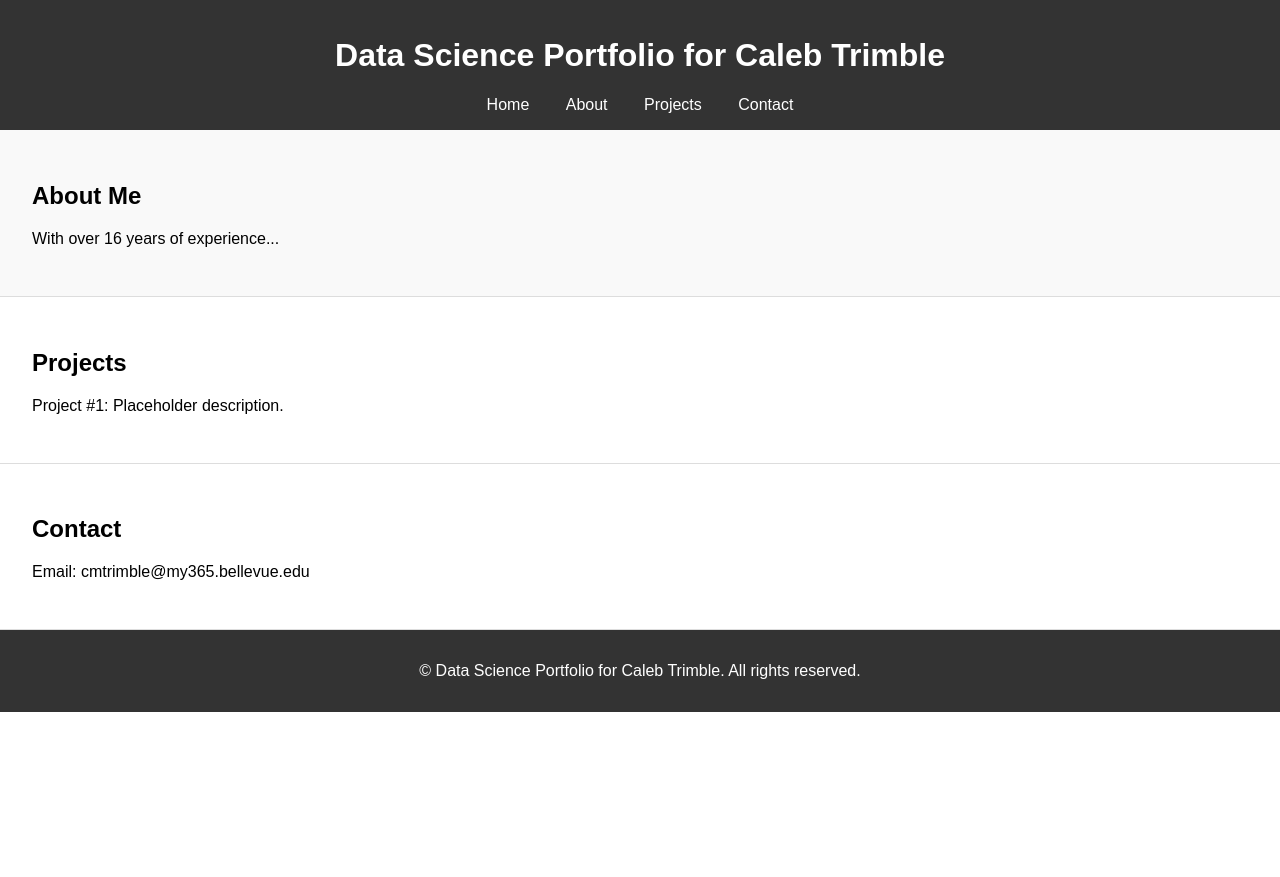
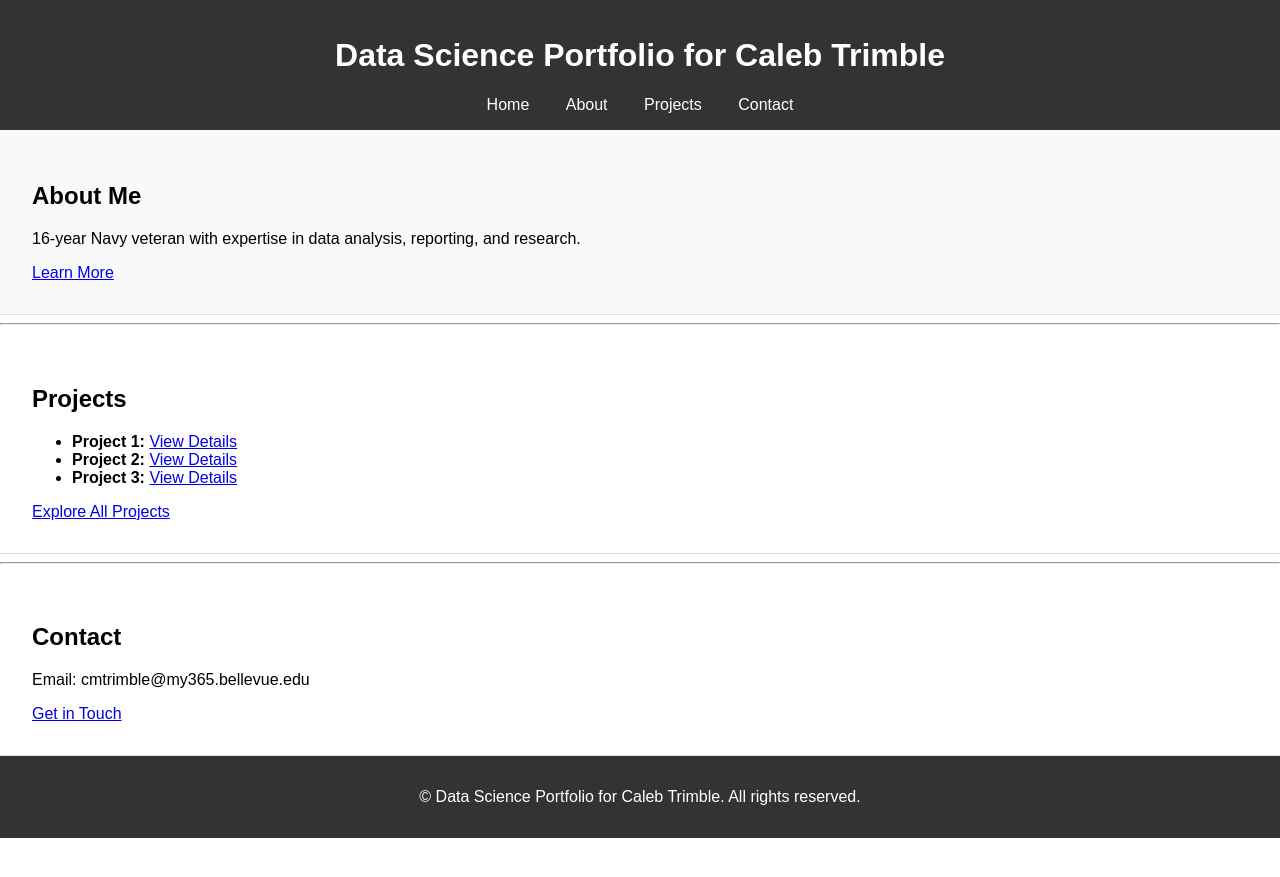
Before and after one commit to cmtrimble/cmtrimble.github.io, a Jekyll site: the page built from index.md, in a window 1280 px wide. Shown: the top 877 px of the page. Built offline with Jekyll 4.4.1, drawn with Linux system fonts in a browser that asks for light colours.

Commit message:
Update index.md

```diff
--- a/index.md
+++ b/index.md
@@ -2,17 +2,31 @@
 layout: default
 title: Caleb Trimble's Portfolio
 ---
+
 <section id="about">
-     <h2>About Me</h2>
-     <p>With over 16 years of experience...</p>
+    <h2>About Me</h2>
+    <p>16-year Navy veteran with expertise in data analysis, reporting, and research.</p>
+    <a href="/about/">Learn More</a>
 </section>
 
+<hr>
+
 <section id="projects">
-     <h2>Projects</h2>
-     <p>Project #1: Placeholder description.</p>
+    <h2>Projects</h2>
+
+    <ul>
+        <li><strong>Project 1:</strong> <a href="/project1/">View Details</a></li>
+        <li><strong>Project 2:</strong> <a href="/project2/">View Details</a></li>
+        <li><strong>Project 3:</strong> <a href="/project3/">View Details</a></li>
+    </ul>
+
+    <a href="/project/">Explore All Projects</a>
 </section>
 
+<hr>
+
 <section id="contact">
-     <h2>Contact</h2>
-     <p>Email: cmtrimble@my365.bellevue.edu</p>
+    <h2>Contact</h2>
+    <p>Email: cmtrimble@my365.bellevue.edu</p>
+    <a href="/contact/">Get in Touch</a>
 </section>
```
